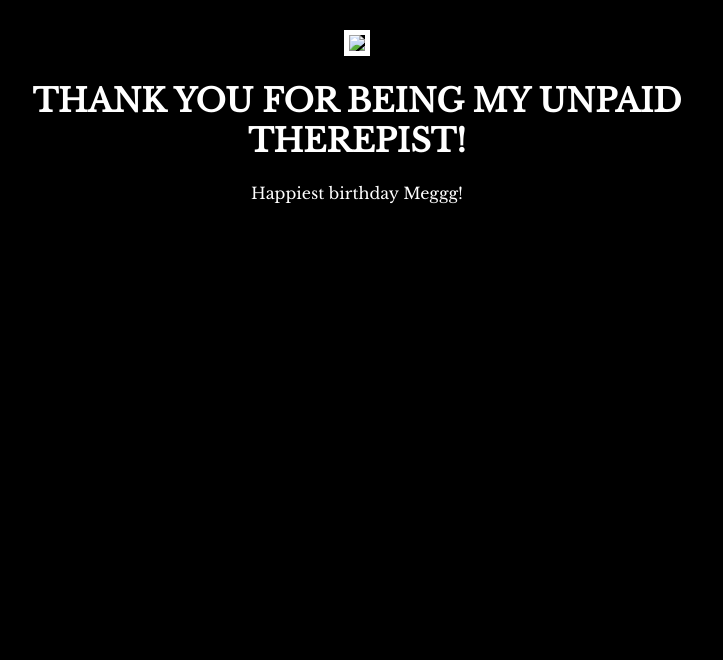
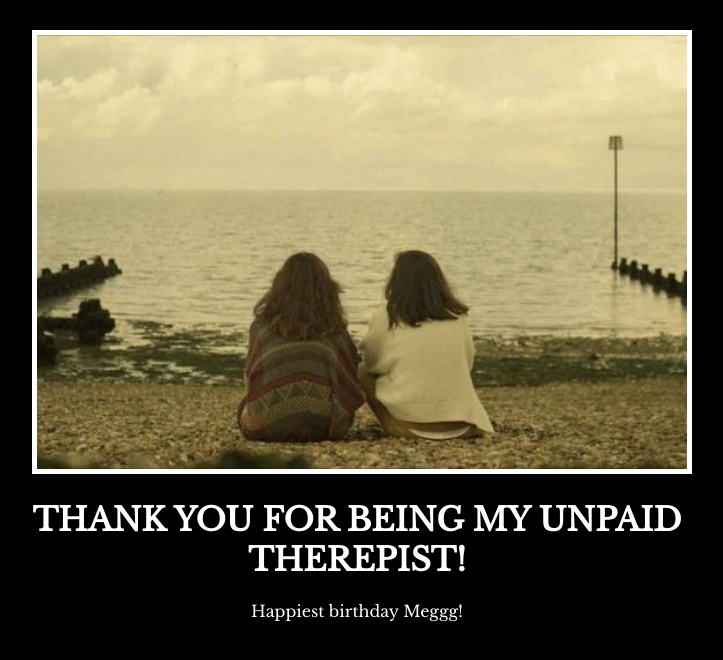
Before and after one commit to diyagaur10/birthday-meg, a plain HTML site: page index.html in a window 1280 px wide. Shown: the whole page, without its empty margins (292-1015 px from the left). Drawn offline with nearby package versions, Linux system fonts and the light colour scheme.

Commit message:
Update index.html

```diff
--- a/index.html
+++ b/index.html
@@ -28,7 +28,7 @@ But it must have the following features:
   </head>
   <body>
     <div class="poster">
-      <img class="friendship-img" src="./assets/images/friendship.jpg"/>
+      <img class="friendship-img" src="./friendship.jpg"/>
       <h1>Thank you for being my unpaid therepist!</h1>
       <p> Happiest birthday Meggg!</p>
     </div>
```
